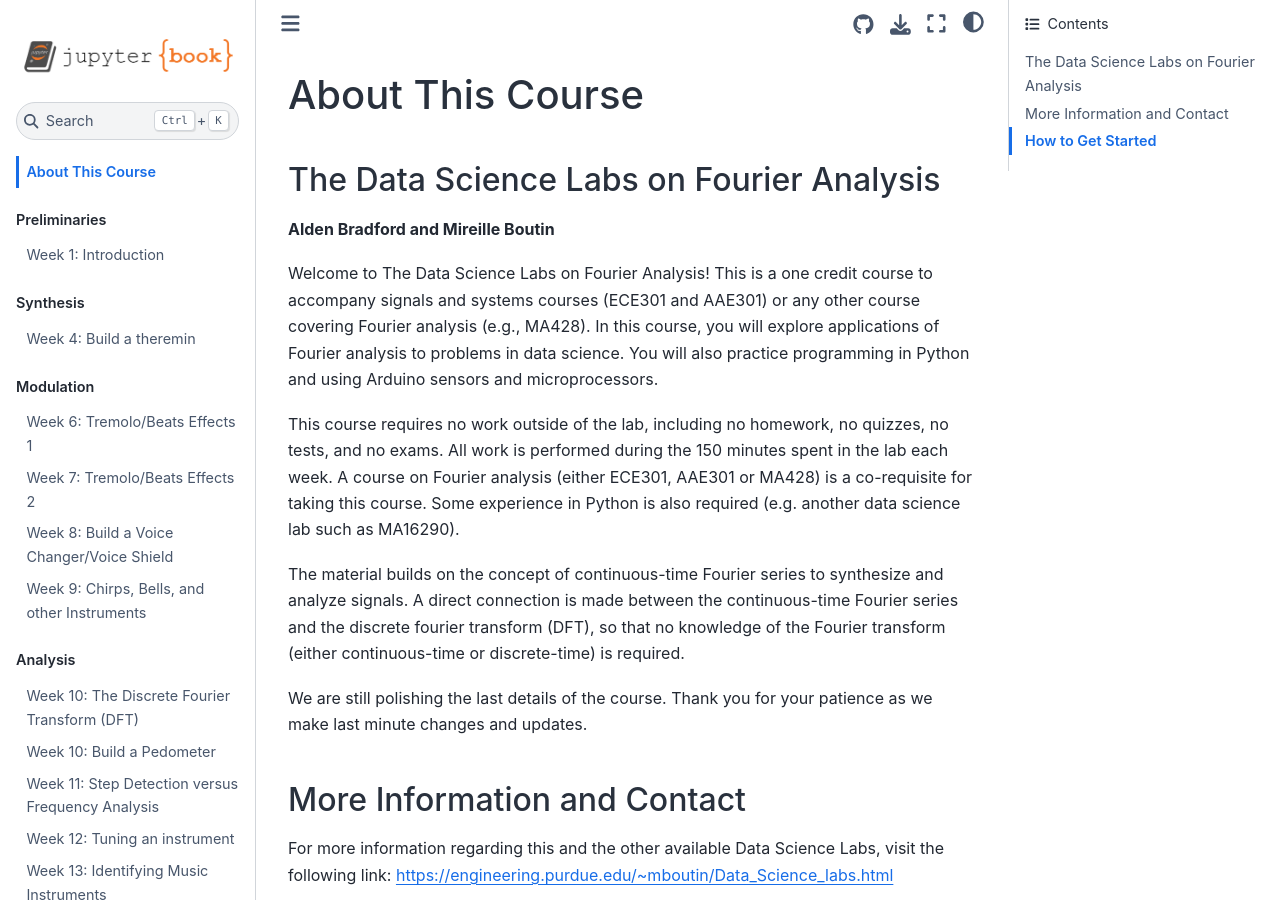
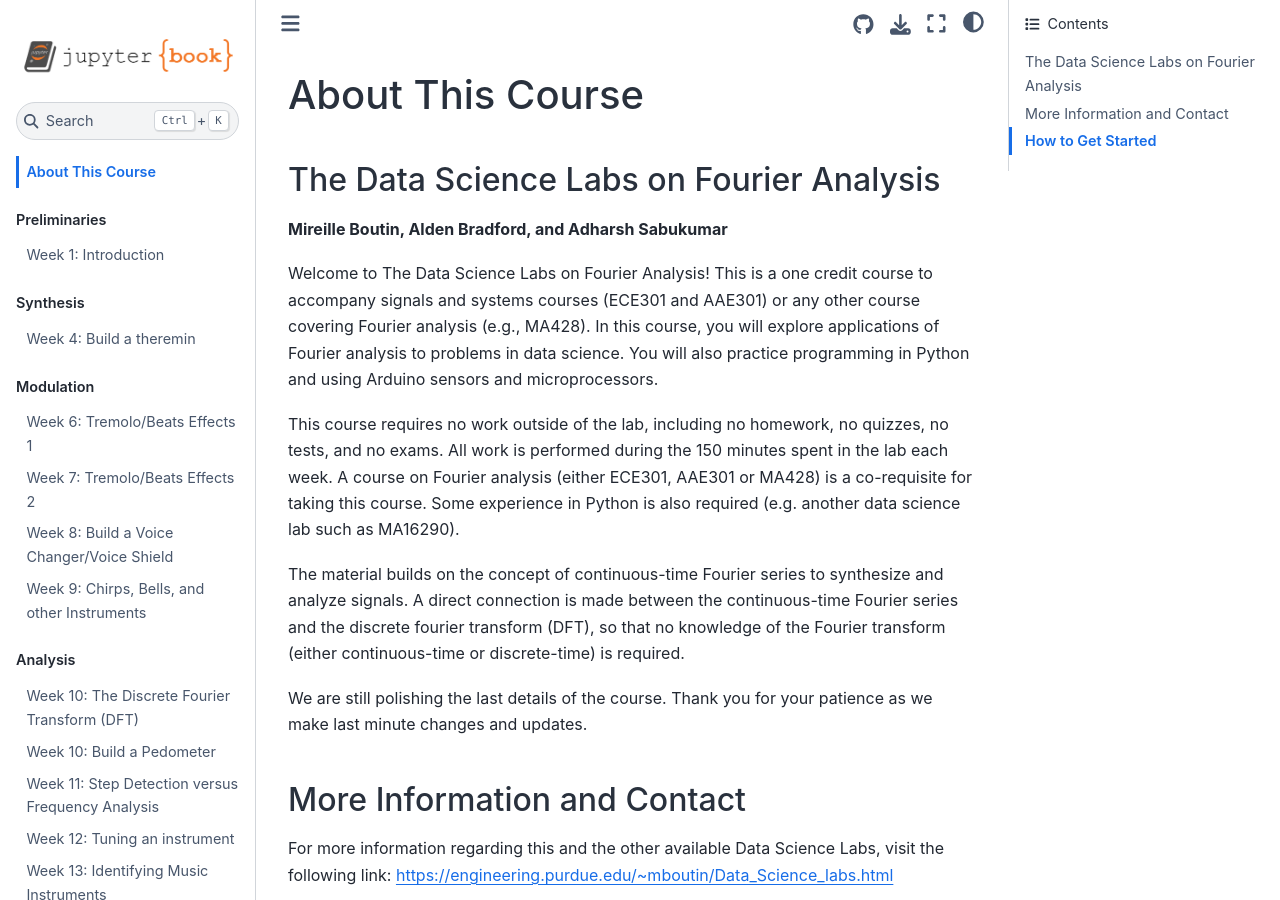
Before and after one commit to TheDataScienceLabs/DSLab_Fourier, a Jupyter Book: the page built from book/index.md, in a window 1280 px wide and 900 px high. Built offline with Jupyter Book 1.0.4 settings and Sphinx 7.4.7 and the Sphinx Book theme 1.1.4, drawn with Linux system fonts in a browser that asks for light colours; pages that are not in the unit, such as notebooks, are missing from menus; some of the changed text lies outside the part shown.

Commit message:
added Adharsh as an author

```diff
--- a/book/_config.yml
+++ b/book/_config.yml
@@ -6,7 +6,7 @@
 #######################################################################################
 # Book settings
 title                       : The Data Science Labs on Fourier Analysis  # The title of the book. Will be placed in the left navbar.
-author                      : Mireille Boutin, Alden Bradford  # The author of the book
+author                      : Mireille Boutin, Alden Bradford, and Adharsh Sabukumar  # The author of the book
 copyright                   : "2022"  # Copyright year to be placed in the footer
 logo                        : logo.png  # A path to the book logo
 
--- a/book/index.md
+++ b/book/index.md
@@ -1,6 +1,6 @@
 # About This Course
 ## The Data Science Labs on Fourier Analysis
-**Alden Bradford and Mireille Boutin**
+**Mireille Boutin, Alden Bradford, and Adharsh Sabukumar**
 
 Welcome to The Data Science Labs on Fourier Analysis! This is a one credit course to accompany signals and systems courses (ECE301 and AAE301) or any other course covering Fourier analysis (e.g., MA428). In this course, you will explore applications of Fourier analysis to problems in data science. You will also practice programming in Python and using Arduino sensors and microprocessors.
 
```
